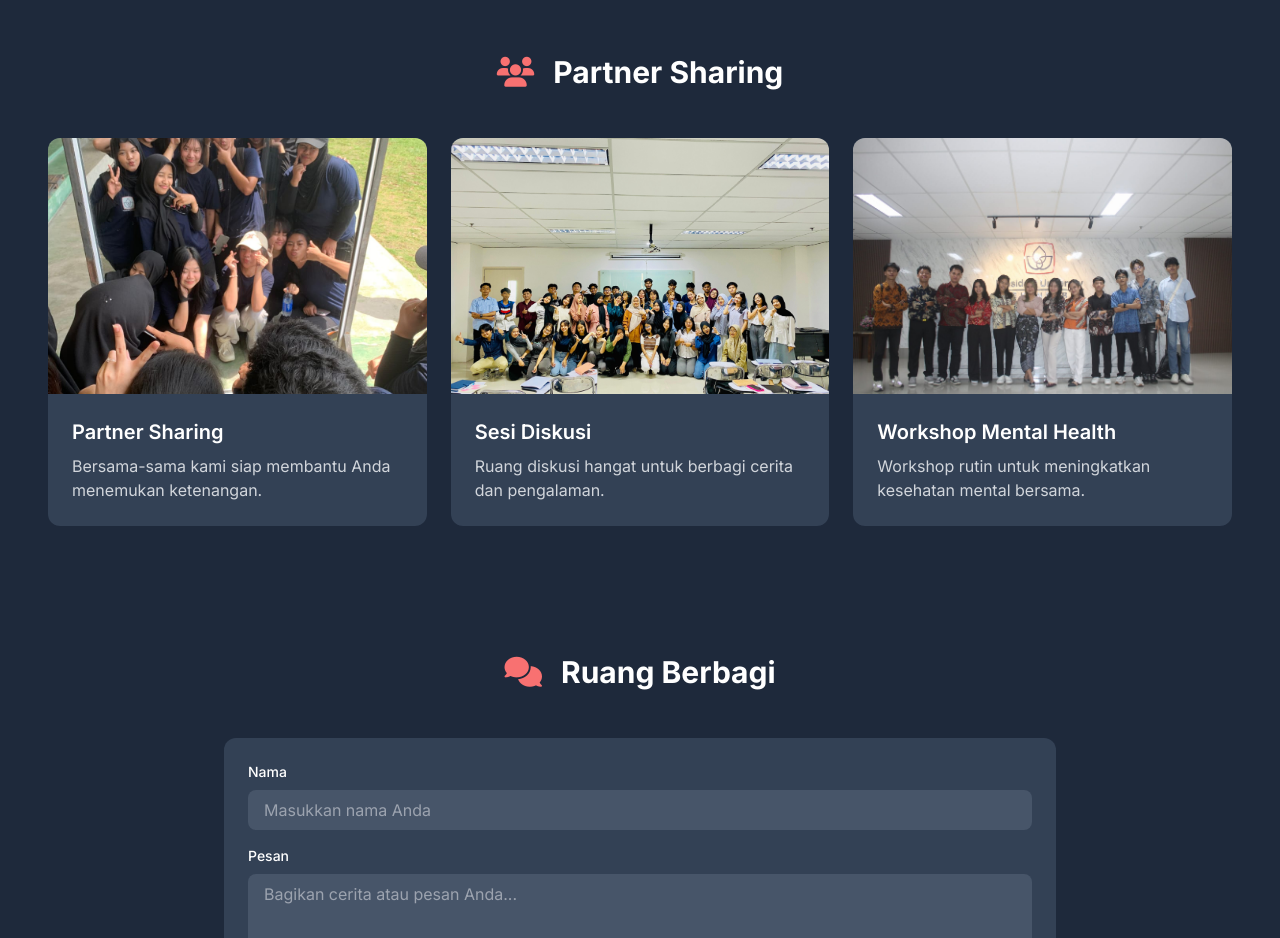
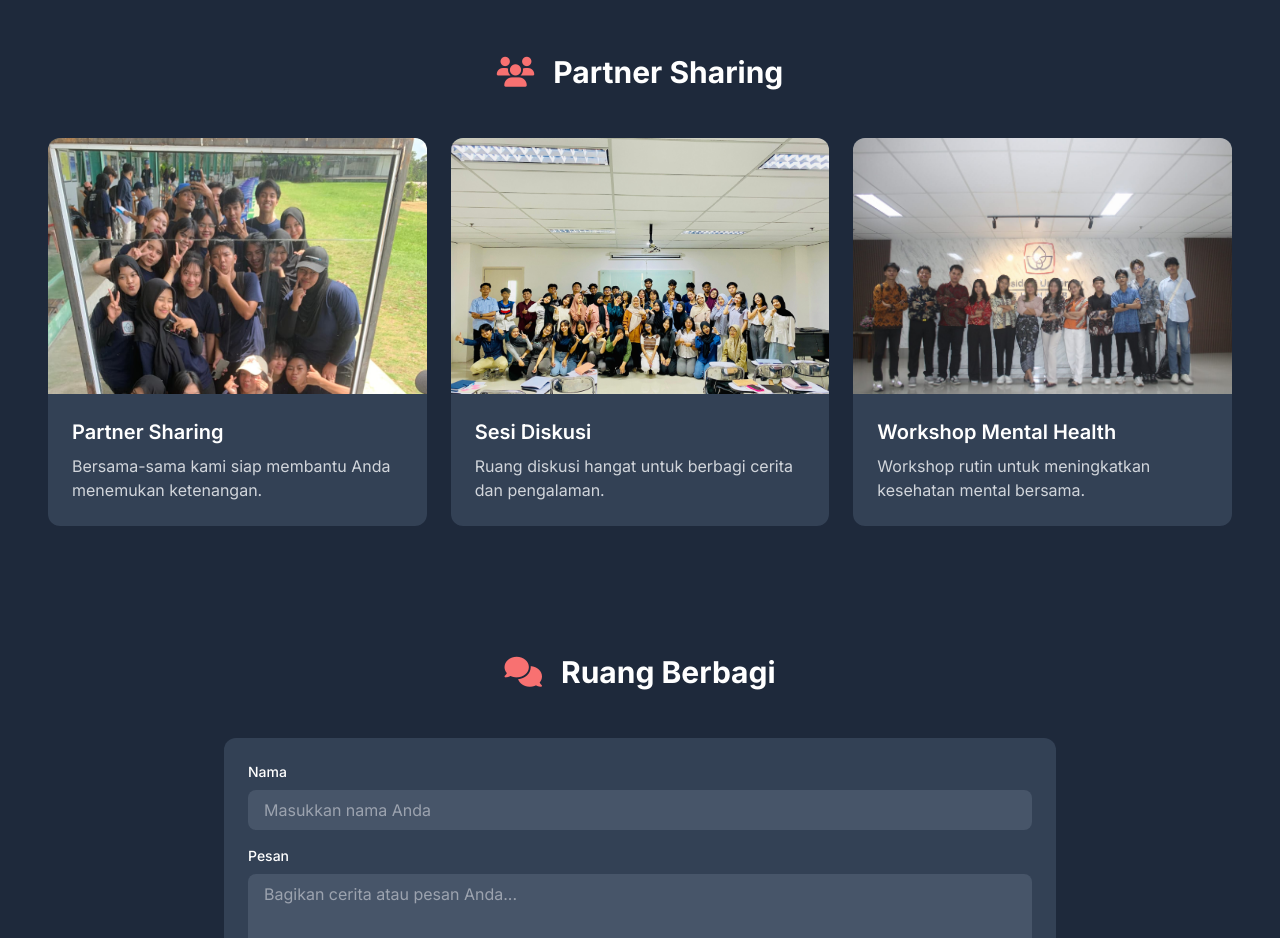
Before and after one commit to lifandri12/ruang-teduh, a plain HTML site: page index.html in a window 1280 px wide. Shown: the part 1000-1938 px from the top of the page. Drawn offline with nearby package versions, Linux system fonts and the light colour scheme.

Commit message:
Update: Tampilkan wajah penuh di foto team-1 dengan object-position center top

```diff
--- a/css/style.css
+++ b/css/style.css
@@ -362,8 +362,8 @@ img {
     object-position: center 80%;
 }
 
-/* Adjust team-1 photo agar fit dengan baik */
+/* Adjust team-1 photo agar fit dengan baik dan tampilkan wajah penuh */
 .team-photo-fit {
-    object-position: center center !important;
+    object-position: center top !important;
     object-fit: cover !important;
 }
```
